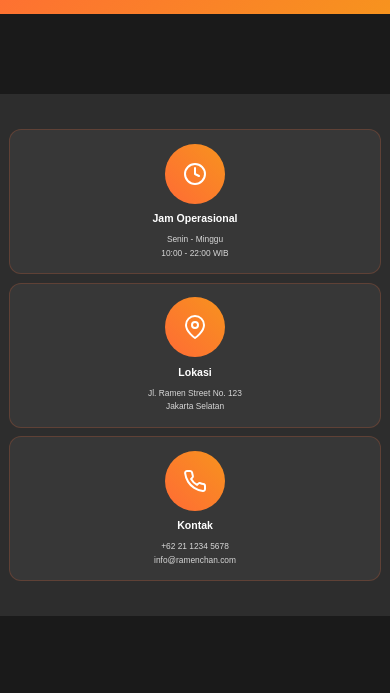
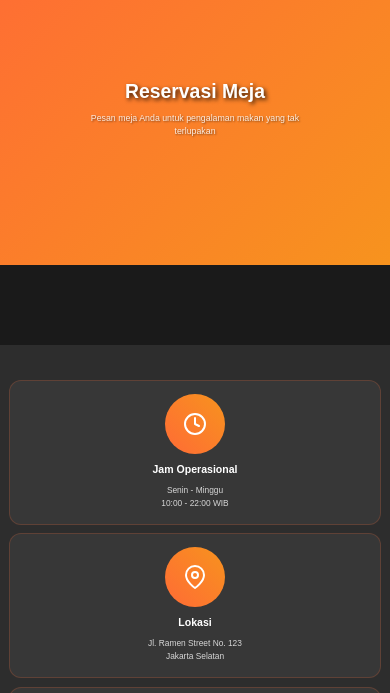
Before and after one commit to Novandrya1/ramenchan, a website: page reservation.html in a window 390 px wide. Shown: the part 73-766 px from the top of the page. Drawn offline with nearby package versions, Linux system fonts and the light colour scheme.

Commit message:
📱 Fix reservation hero visibility and match order hero colors

```diff
--- a/css/hero-fixes.css
+++ b/css/hero-fixes.css
@@ -84,16 +84,43 @@
 
 /* Ensure text is always visible */
 .order-hero *,
-.admin-hero * {
+.admin-hero *,
+.reservation-hero * {
     color: inherit !important;
 }
 
 .order-hero h1,
-.admin-hero h1 {
+.admin-hero h1,
+.reservation-hero h1 {
     color: #ffffff !important;
 }
 
 .order-hero p,
-.admin-hero p {
+.admin-hero p,
+.reservation-hero p {
     color: rgba(255, 255, 255, 0.9) !important;
 }
+
+/* Reservation Hero Mobile Fix */
+@media (max-width: 768px) {
+    .reservation-hero {
+        padding: 6rem 0 3rem !important;
+        min-height: 40vh !important;
+    }
+
+    .reservation-hero h1 {
+        font-size: 2.2rem !important;
+        color: #ffffff !important;
+        font-weight: 700 !important;
+        text-shadow: 2px 2px 4px rgba(0, 0, 0, 0.8) !important;
+        margin-bottom: 1rem !important;
+        line-height: 1.2 !important;
+    }
+
+    .reservation-hero p {
+        font-size: 1rem !important;
+        color: rgba(255, 255, 255, 0.95) !important;
+        line-height: 1.5 !important;
+        text-shadow: 1px 1px 2px rgba(0, 0, 0, 0.5) !important;
+    }
+}
--- a/css/mobile-responsive.css
+++ b/css/mobile-responsive.css
@@ -813,8 +813,32 @@
 /* Reservation Page Mobile */
 @media (max-width: 768px) {
     .reservation-hero {
-        padding: 2rem 0 !important;
+        padding: 6rem 0 3rem !important;
         text-align: center !important;
+        min-height: 40vh !important;
+        display: flex !important;
+        align-items: center !important;
+        justify-content: center !important;
+    }
+
+    .reservation-hero .container {
+        padding: 2rem 1rem !important;
+    }
+
+    .reservation-hero h1 {
+        font-size: 2.5rem !important;
+        color: var(--white) !important;
+        margin-bottom: 1rem !important;
+        font-weight: 700 !important;
+        text-shadow: 2px 2px 4px rgba(0, 0, 0, 0.5) !important;
+    }
+
+    .reservation-hero p {
+        font-size: 1.1rem !important;
+        color: rgba(255, 255, 255, 0.9) !important;
+        line-height: 1.5 !important;
+        max-width: 90% !important;
+        margin: 0 auto !important;
     }
 
     .info-grid {
@@ -870,7 +894,7 @@
     .order-hero {
         padding: 6rem 0 3rem !important;
         text-align: center !important;
-        background: linear-gradient(135deg, rgba(26, 26, 26, 0.9), rgba(255, 107, 53, 0.2)) !important;
+        background: linear-gradient(135deg, var(--primary), var(--secondary)) !important;
         min-height: 40vh !important;
         display: flex !important;
         align-items: center !important;
--- a/css/order.css
+++ b/css/order.css
@@ -1,12 +1,13 @@
 /* Order Page Styles */
 .order-hero {
     padding: 8rem 0 3rem;
-    background: linear-gradient(135deg, rgba(26, 26, 26, 0.9), rgba(255, 107, 53, 0.2));
+    background: linear-gradient(135deg, var(--primary), var(--secondary));
     text-align: center;
     min-height: 50vh;
     display: flex;
     align-items: center;
     justify-content: center;
+    color: var(--white);
 }
 
 .order-hero h1 {
--- a/reservation.html
+++ b/reservation.html
@@ -13,6 +13,7 @@
     <link rel="stylesheet" href="css/footer-modern.css">
     <link rel="stylesheet" href="css/optimized-responsive.css">
     <link rel="stylesheet" href="css/conflict-fixes.css">
+    <link rel="stylesheet" href="css/hero-fixes.css">
     <script src="https://unpkg.com/feather-icons"></script>
 </head>
 <body>
```
